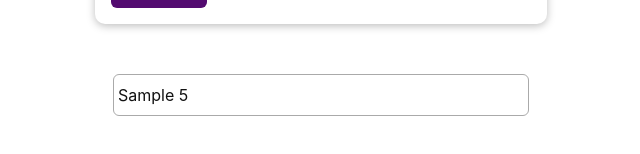
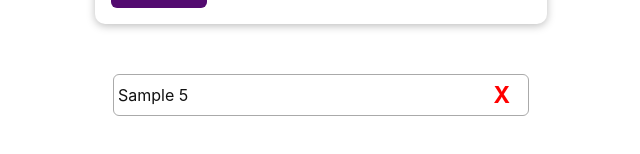
Before and after one commit to mloubake/The-Complete-Guide-incl-Hooks-React-Router-Redux-Course, a React (Vite) app: page / in a window 1280 px wide. Both pictures are taken after typing "Sample", "5" into the empty fields and a click on the button "Add User". Shown: the part 246-400 px from the top of the page, without its empty margins (319-959 px from the left). Built offline with nearby package versions, Linux system fonts and the light colour scheme.

Commit message:
Adding Remove User function.

```diff
--- a/src/App.jsx
+++ b/src/App.jsx
@@ -14,10 +14,18 @@ function App() {
     });
   };
 
+  const handleRemoveUser = (userId) => {
+    setUsersList(
+      usersList.filter((user) => {
+        return user.id !== userId;
+      })
+    );
+  };
+
   return (
     <div className="App">
       <AddUser onChangeList={handleAddUser} />
-      <UsersList usersList={usersList} />
+      <UsersList usersList={usersList} onRemoveUser={handleRemoveUser} />
     </div>
   );
 }
--- a/src/components/UsersList/UsersList.jsx
+++ b/src/components/UsersList/UsersList.jsx
@@ -2,7 +2,7 @@ import React from "react";
 
 import classes from "./styles.module.css";
 
-function UsersList({ usersList }) {
+function UsersList({ usersList, onRemoveUser }) {
   return (
     <div className={classes.container}>
       {usersList <= 0 && <h3>No Records</h3>}
@@ -10,7 +10,14 @@ function UsersList({ usersList }) {
         <ul>
           {usersList.map((user) => (
             <li key={user.id}>
-              {user.name} {user.age}
+              {user.name} {user.age}{" "}
+              <span
+                onClick={() => {
+                  onRemoveUser(user.id);
+                }}
+              >
+                X
+              </span>
             </li>
           ))}
         </ul>
--- a/src/components/UsersList/styles.module.css
+++ b/src/components/UsersList/styles.module.css
@@ -23,10 +23,13 @@
   justify-content: space-between;
 }
 
-.container ul li {
+.container li {
   width: auto;
   margin: 0.5rem 0;
   padding: 8px 4px;
+
+  display: flex;
+  justify-content: space-between;
 
   color: #111;
   font-size: 1rem;
@@ -35,3 +38,14 @@
 
   list-style: none;
 }
+
+.container span {
+  margin-right: 14px;
+
+  font-size: 1.4em;
+  text-align: center;
+  color: red;
+  font-weight: bolder;
+
+  cursor: pointer;
+}
```
